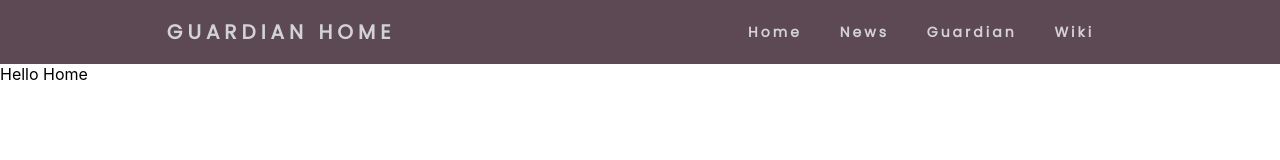
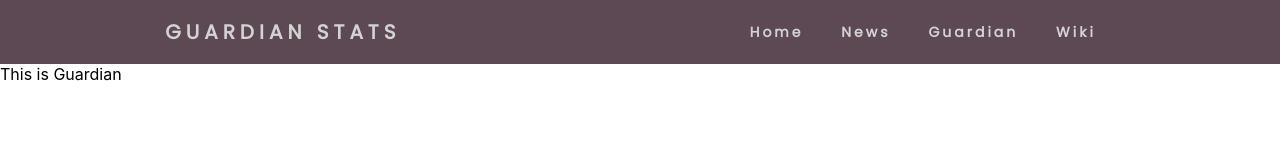
Before and after one commit to rmartinez213/GuardianStats, a React (Create React App) app: page / in a window 1280 px wide. Both pictures are taken after a click on the link "Guardian". Shown: the top 160 px of the page. Built offline with nearby package versions, Linux system fonts and the light colour scheme.

Commit message:
Added animations and transitions on desktop screens or > 768 px devices

```diff
--- a/package.json
+++ b/package.json
@@ -3,6 +3,7 @@
   "version": "0.1.0",
   "private": true,
   "dependencies": {
+    "jquery": "^3.4.1",
     "react": "^16.10.2",
     "react-dom": "^16.10.2",
     "react-redux": "^7.1.1",
--- a/src/App.js
+++ b/src/App.js
@@ -1,8 +1,10 @@
 import React from 'react';
 import './App.css';
 import './style.css';
-import Home from './HomeClass'
+import Home from './Components/Home'
 import News from './Components/News'
+import Guardian from './Components/Guardian'
+import Wiki from  './Components/Wiki'
 import NavigationBar from './NavigationBar'
 import { connect } from 'react-redux';
 import { isHome, isNews, isGuardian, isWiki} from './actions/actiontypesActions'
@@ -13,35 +15,19 @@ class App extends React.Component {
   constructor(props){
     super(props);
 
-    this.handler = this.handler.bind(this);
-    this.handler2 = this.handler2.bind(this);
-  }
-
-  handler(){
-    this.props.isHome(false);
-    this.props.isNews(true);
-  }
-
-  handler2(){
-    this.props.isHome(true);
   }
 
 
+  render(props){
 
-  render(props){
-    console.log(this.props.home)
-    console.log(this.props.news)
-    console.log(this.props.home)
-
-
-
-  return (
+    return (
       <div>
         <NavigationBar />
 
         {this.props.home ? <Home /> : null}
         {this.props.news ? <News /> : null}
-
+        {this.props.guardian ? <Guardian /> : null}
+        {this.props.wiki ? <Wiki /> : null}
 
 
 
--- /dev/null
+++ b/src/Components/Guardian.js
@@ -0,0 +1,13 @@
+import React from 'react'
+
+class Guardian extends React.Component{
+    render(){
+        return(
+            <div>
+                This is Guardian
+            </div>
+        )
+    }
+}
+
+export default Guardian
--- /dev/null
+++ b/src/Components/Wiki.js
@@ -0,0 +1,13 @@
+import React from 'react'
+
+class Wiki extends React.Component{
+    render(){
+        return(
+            <div>
+                This is Wiki
+            </div>
+        )
+    }
+}
+
+export default Wiki
--- a/src/NavigationBar.js
+++ b/src/NavigationBar.js
@@ -1,16 +1,24 @@
 import React from 'react'
 import SearchPlayer from './NewsAPI'
 import { connect } from 'react-redux'
-
 import { isHome, isNews, isGuardian, isWiki} from './actions/actiontypesActions'
+import $ from 'jquery';
+import { thisTypeAnnotation } from '@babel/types';
+import logo from './images/ghost.png'
 
 class NavigationBar extends React.Component{
 
     constructor(props){
         super(props)
 
+        this.state = {
+            pageHeader: 'Home'
+        }
+
         this.home = this.home.bind(this);
         this.news = this.news.bind(this);
+        this.guardian = this.guardian.bind(this);
+        this.wiki = this.wiki.bind(this);
     }
 
     home() {
@@ -18,6 +26,7 @@ class NavigationBar extends React.Component{
         this.props.isNews(false);
         this.props.isGuardian(false);
         this.props.isWiki(false);
+        this.setState({pageHeader: 'Home'})
     }
 
     news() {
@@ -25,11 +34,27 @@ class NavigationBar extends React.Component{
         this.props.isNews(true);
         this.props.isGuardian(false);
         this.props.isWiki(false);
+        this.setState({pageHeader: 'News'})
+    }
 
-        // this.navSlide();
+    guardian() {
+        this.props.isHome(false);
+        this.props.isNews(false);
+        this.props.isGuardian(true);
+        this.props.isWiki(false);
+        this.setState({pageHeader: 'Stats'})
+    }
+
+    wiki() {
+        this.props.isHome(false);
+        this.props.isNews(false);
+        this.props.isGuardian(false);
+        this.props.isWiki(true);
+        this.setState({pageHeader: 'Wiki'})
     }
 
     navSlide() {
+        if($(window).width() < 768){
             const burger = document.querySelector('.burger');
             const nav = document.querySelector('.nav-links');
             const navLinks = document.querySelectorAll('.nav-links li')
@@ -49,18 +74,32 @@ class NavigationBar extends React.Component{
             burger.classList.toggle('toggle');
         }
 
-    render(){
+        else{
+            const nav = document.querySelector('.nav-click-lg');
+
+            // Toggle active css class
+            nav.classList.toggle('nav-click-active');
+
+            // Timeout to untoggle the active css class
+            setTimeout(() => {
+                nav.classList.toggle('nav-click-active');
+            }, 2500)
+
+        }
+    }
+
+    render(props){
         return(
             <nav>
                 <div className='logo'>
-                    <h4>Guardian Home</h4>
+                    <h4><span className='logo-text'>Guardian</span> <span className='logo-header'>{this.state.pageHeader}</span></h4>
                 </div>
 
                 <ul className='nav-links'>
-                    <li><a href='#' onClick={this.home}>Home</a></li>
-                    <li><a href='#' onClick={this.news}>News</a></li>
-                    <li><a href='#'>Guardian</a></li>
-                    <li><a href='#'>Wiki</a></li>
+                    <li><a href='#' onClick={ () => { this.navSlide(); setTimeout( () => { this.home() }, 1000);} }>Home</a></li>
+                    <li><a href='#' onClick={ () => { this.navSlide(); setTimeout( () => { this.news() }, 1000);} } >News</a></li>
+                    <li><a href='#' onClick={ () => { this.navSlide(); setTimeout( () => { this.guardian() }, 1000);} }>Guardian</a></li>
+                    <li><a href='#' onClick={ () => { this.navSlide(); setTimeout( () => { this.wiki();}, 1000);} }>Wiki</a></li>
                 </ul>
 
                 <div className='burger' onClick={this.navSlide}>
@@ -68,10 +107,13 @@ class NavigationBar extends React.Component{
                     <div className='line2'></div>
                     <div className='line3'></div>
                 </div>
+
+                <div className='nav-click-lg'></div>
             </nav>
         )
     }
 }
+
 
 const mapStateToProps = state => ({
     pages: state.pages.pages,
--- a/src/style.css
+++ b/src/style.css
@@ -20,6 +20,20 @@ nav{
     text-transform: uppercase;
     letter-spacing: 5px;
     font-size: 20px;
+}
+
+/* Bar is z-index: 0 */
+.logo-image{
+    float: left;
+}
+
+.logo-text{
+    z-index: 2 !important;
+    position: relative;
+}
+
+.logo-header{
+    z-index: 2;
 }
 
 .nav-links{
@@ -82,6 +96,41 @@ nav{
     }
 }
 
+.nav-click-lg{
+    top: 0vh;
+    height: 100vh;
+    background-color: #5d4954;
+    width: 100%;
+    position: absolute;
+    transform: translateY(-100%);
+    transition: transform 1s ease-in;
+    z-index: 1;
+}
+
+.nav-click-active{
+    animation: nav-click-animation 2.5s;
+    width: 100%;
+}
+
+@keyframes nav-click-animation{
+    0%{
+        transform: translateY(-100%);
+    }
+
+    40%{
+        transform: translateY(0%);
+    }
+
+    60%{
+        transform: translateY(0%);
+    }
+
+    100%{
+        transform: translateY(-100%);
+    }
+}
+
+
 @media screen and (min-width: 769px) and (max-width: 1024px){
     .nav-links{
         width: 50%;
```
Also changed, not shown: src/Components/Home.js (renamed from src/HomeClass.js), src/images/ghost.png (added), 1 other file (tests, documents, lock files or other folders). Lines whose indentation alone changed are shown as unchanged.
